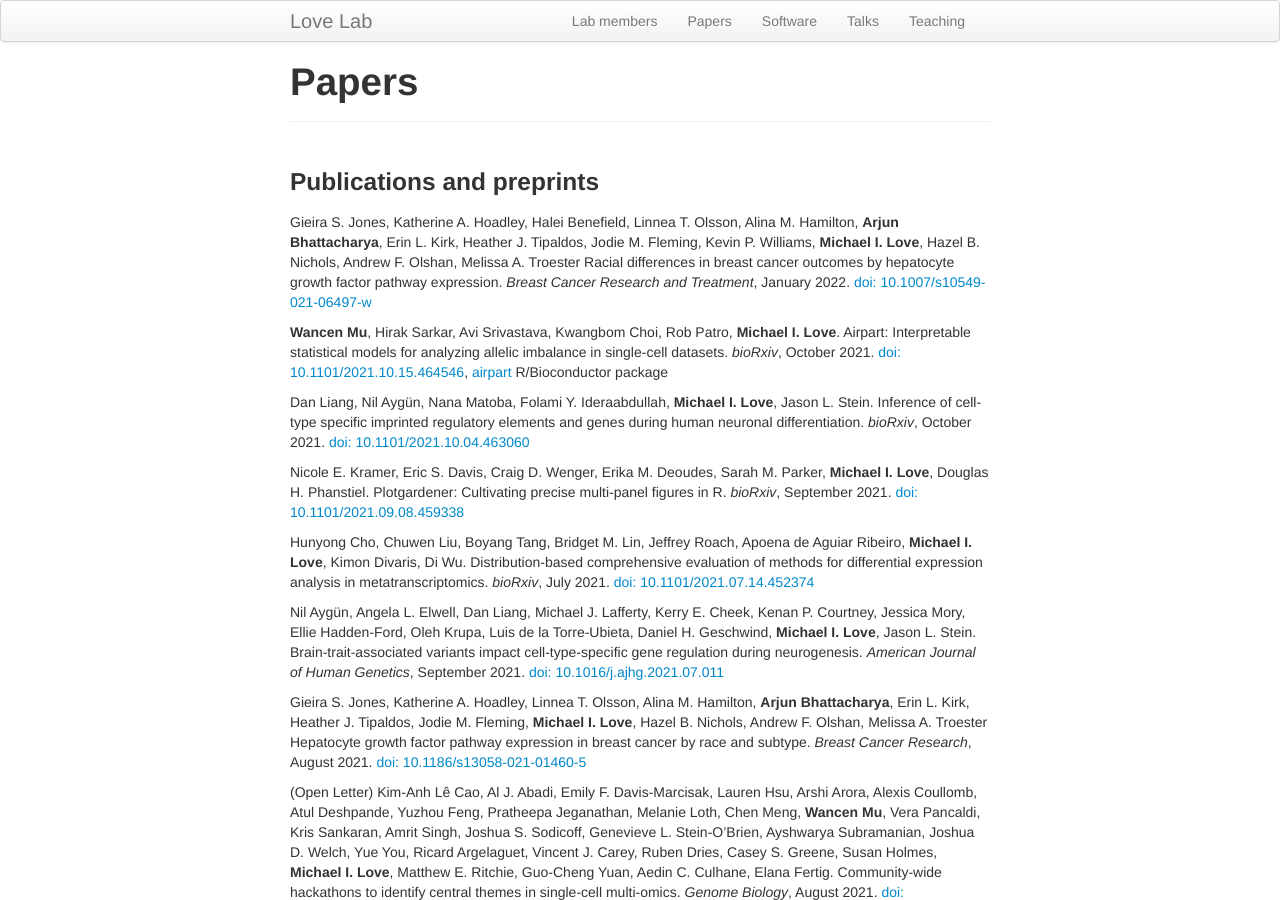
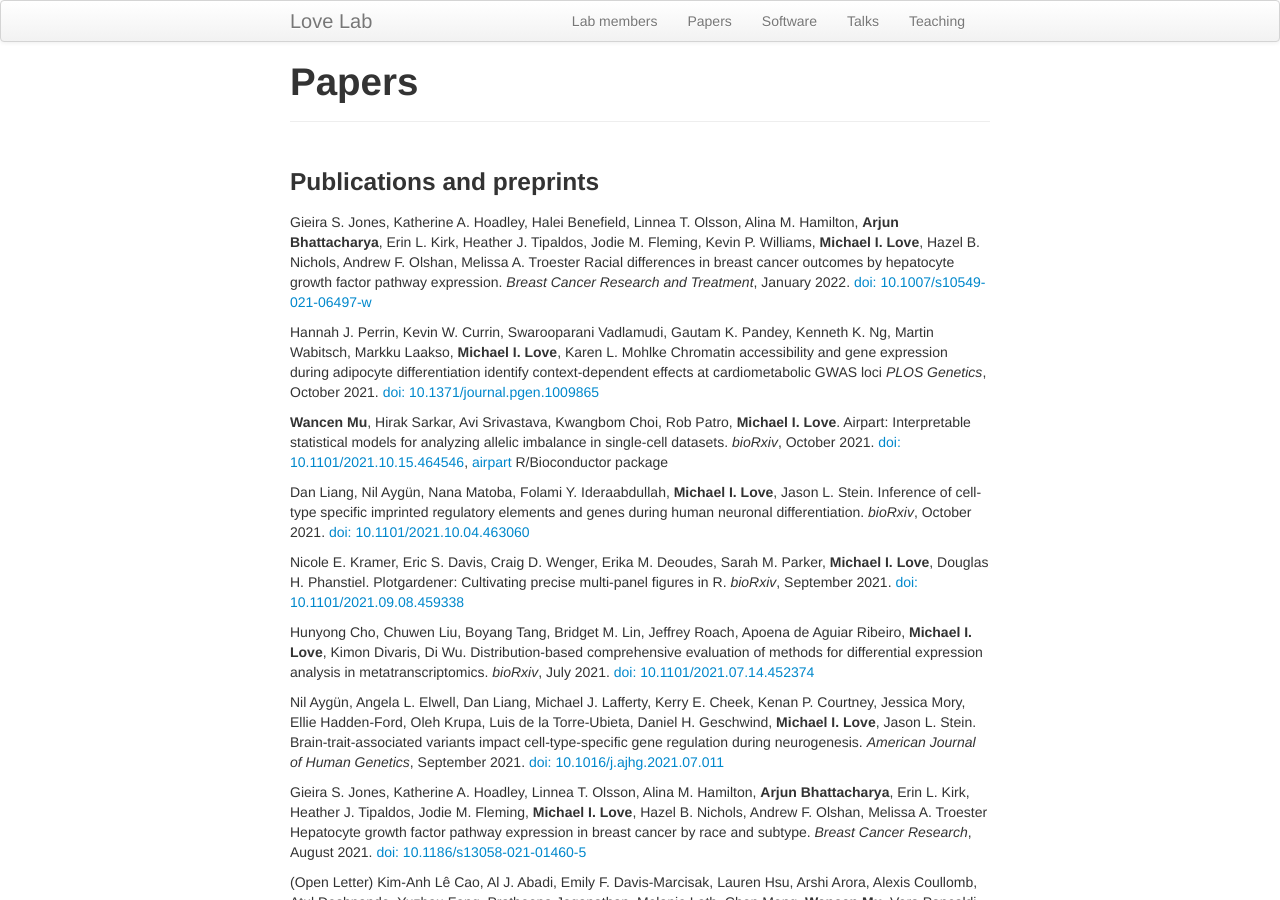
Before and after one commit to mikelove/mikelove.github.io, a Jekyll site: the page built from pages/papers.md, in a window 1280 px wide and 900 px high. Built offline with Jekyll 4.4.1, drawn with Linux system fonts in a browser that asks for light colours.

Commit message:
add Hannah paper

```diff
--- a/pages/papers.md
+++ b/pages/papers.md
@@ -14,6 +14,15 @@ Racial differences in breast cancer outcomes by hepatocyte growth
 factor pathway expression.
 *Breast Cancer Research and Treatment*, January 2022.
 [doi: 10.1007/s10549-021-06497-w](https://doi.org/10.1007/s10549-021-06497-w)
+
+Hannah J. Perrin, Kevin W. Currin, Swarooparani Vadlamudi, Gautam
+K. Pandey, Kenneth K. Ng, Martin Wabitsch, Markku Laakso,
+**Michael I. Love**, Karen L. Mohlke
+Chromatin accessibility and gene expression during adipocyte
+differentiation identify context-dependent effects at cardiometabolic
+GWAS loci
+*PLOS Genetics*, October 2021.
+[doi: 10.1371/journal.pgen.1009865](https://doi.org/10.1371/journal.pgen.1009865)
 
 **Wancen Mu**, Hirak Sarkar, Avi Srivastava, Kwangbom Choi, Rob Patro,
 **Michael I. Love**.
```
